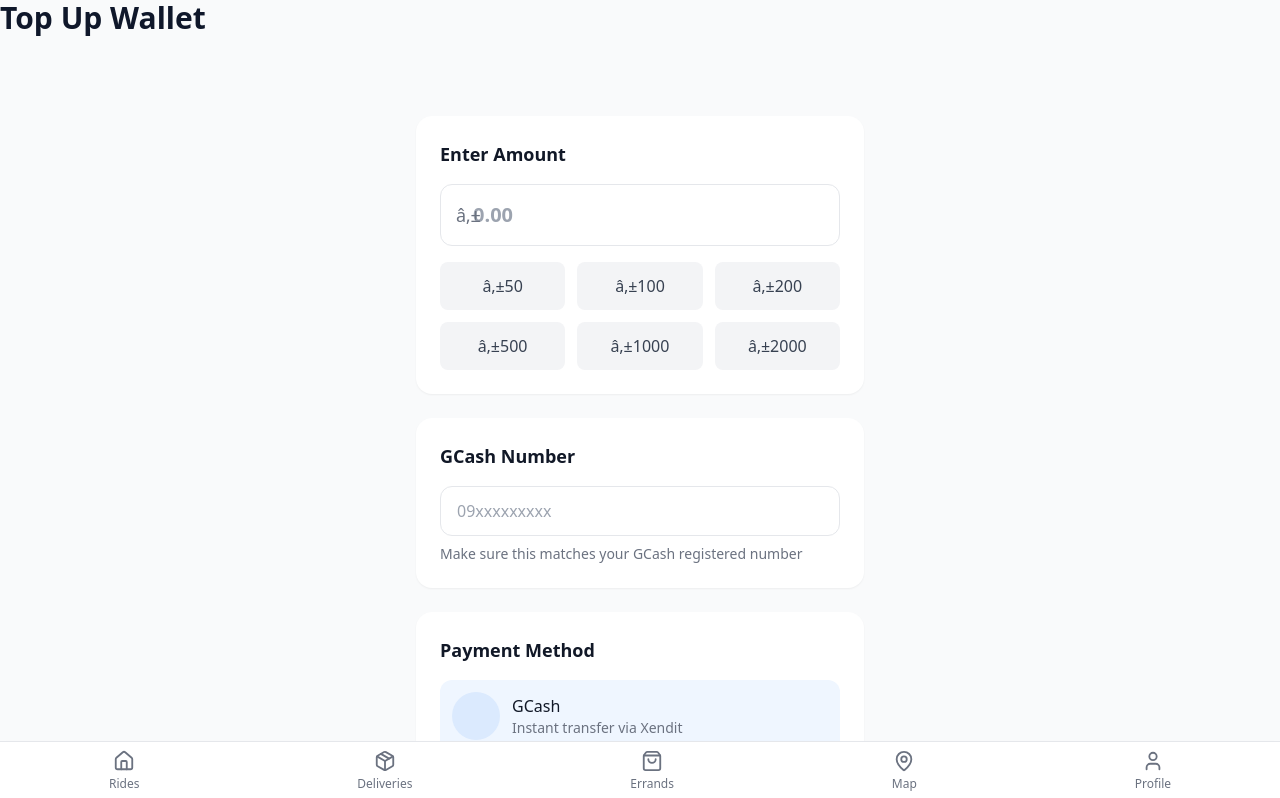
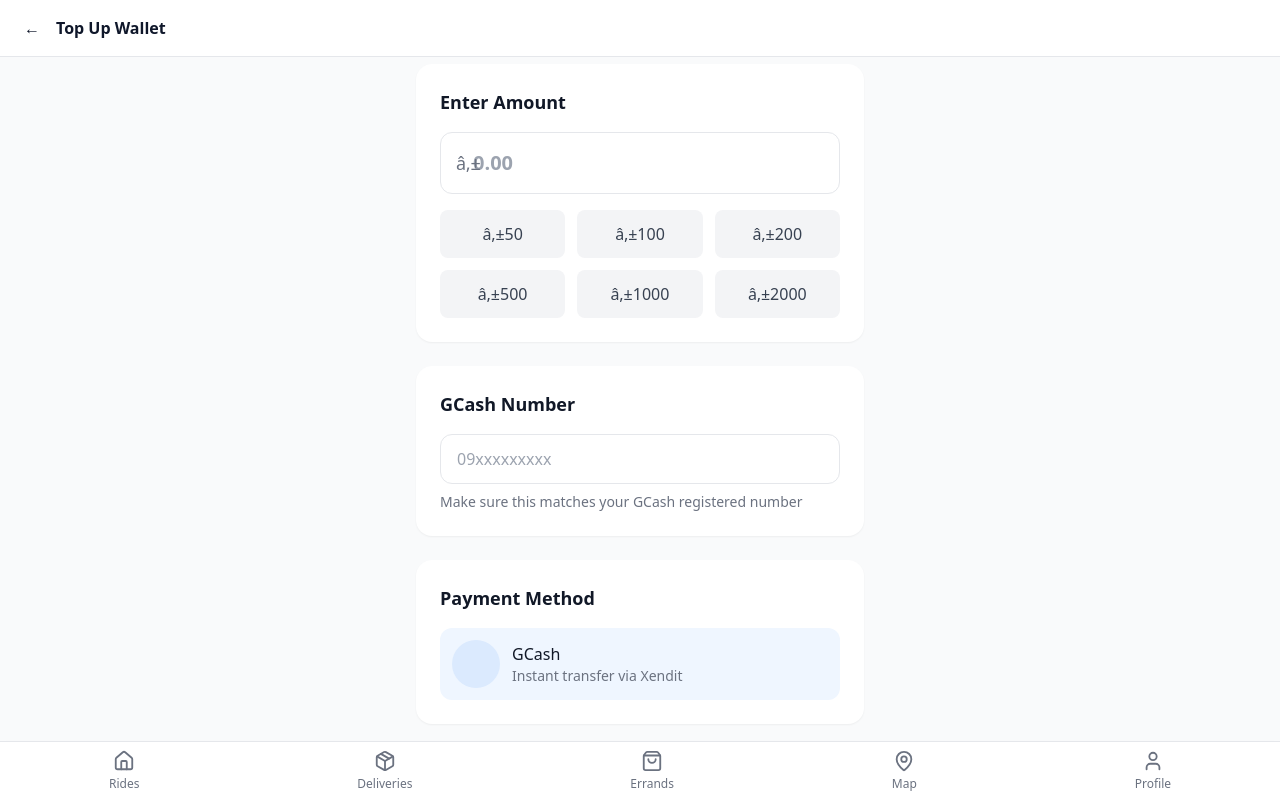
Before and after one commit to jwes9121/jride-app, a Next.js app: page /wallet/topup in a window 1280 px wide. Shown: the top 798 px of the page. Built offline with nearby package versions, Linux system fonts and the light colour scheme.

Commit message:
Update Header.tsx

```diff
--- a/components/Header.tsx
+++ b/components/Header.tsx
@@ -1,20 +1,51 @@
-// components/Header.tsx
-import * as React from "react";
+"use client";
 
-/**
- * Header component that accepts a `title` prop (for pages that call <Header title="..." />)
- * and optionally renders children underneath the title.
- */
-type HeaderProps = {
-  title: string;
-  children?: React.ReactNode;
+import React from "react";
+import { useRouter } from "next/navigation";
+
+export type Props = {
+  title?: string;
+  /** Show a back button on the left */
+  showBack?: boolean;
+  /** Custom back handler; defaults to router.back() */
+  onBack?: () => void;
+  /** Optional right-side content (e.g., actions) */
+  rightSlot?: React.ReactNode;
+  className?: string;
 };
 
-export default function Header({ title, children }: HeaderProps) {
+export default function Header({
+  title,
+  showBack = false,
+  onBack,
+  rightSlot,
+  className,
+}: Props) {
+  const router = useRouter();
+  const handleBack = () => (onBack ? onBack() : router.back());
+
   return (
-    <header className="mb-4">
-      <h1 className="text-3xl font-bold">{title}</h1>
-      {children ? <div className="mt-2">{children}</div> : null}
+    <header
+      className={`fixed top-0 left-0 right-0 z-40 bg-white border-b ${className ?? ""}`}
+    >
+      <div className="h-14 flex items-center justify-between px-4">
+        <div className="flex items-center gap-2">
+          {showBack ? (
+            <button
+              type="button"
+              aria-label="Back"
+              onClick={handleBack}
+              className="rounded p-2 hover:bg-gray-100"
+            >
+              <span className="sr-only">Back</span>
+              {/* Simple icon substitute */}
+              ←
+            </button>
+          ) : null}
+          {title ? <h1 className="text-base font-semibold">{title}</h1> : null}
+        </div>
+        <div>{rightSlot}</div>
+      </div>
     </header>
   );
 }
```
